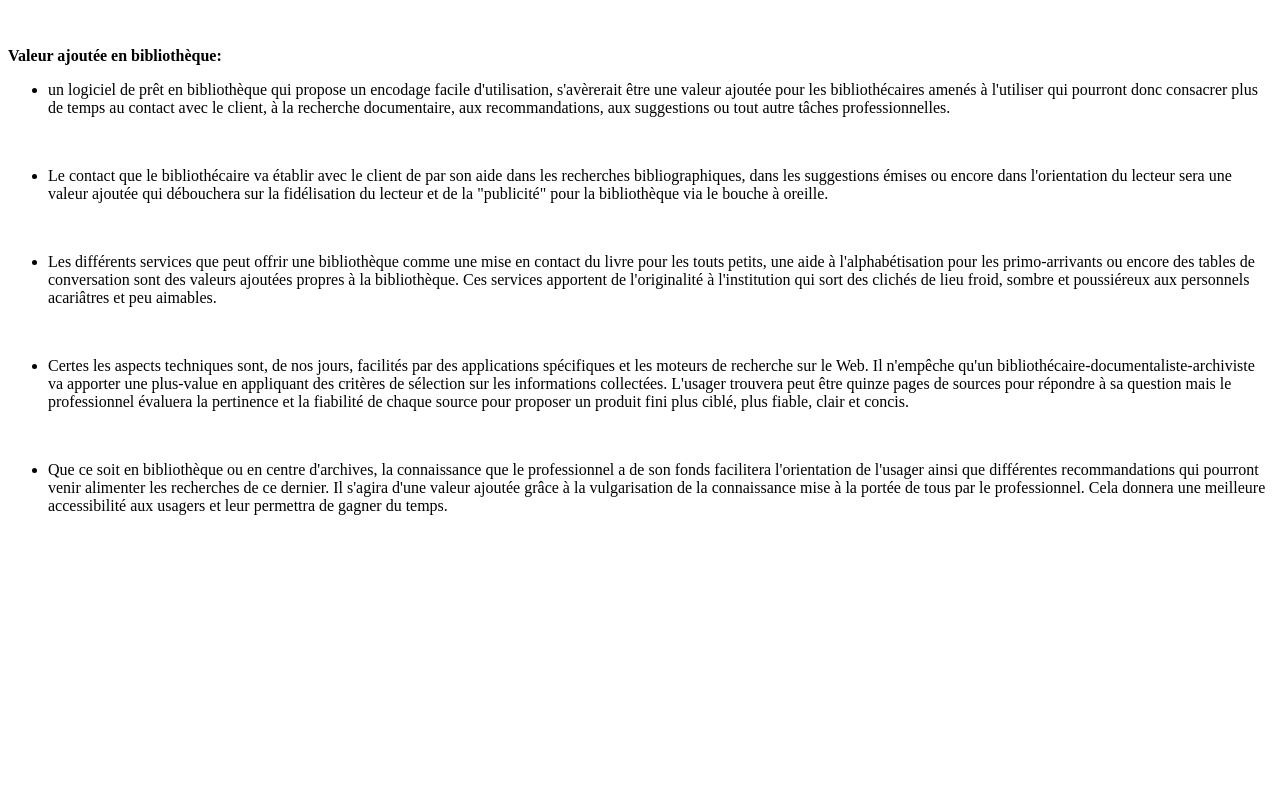
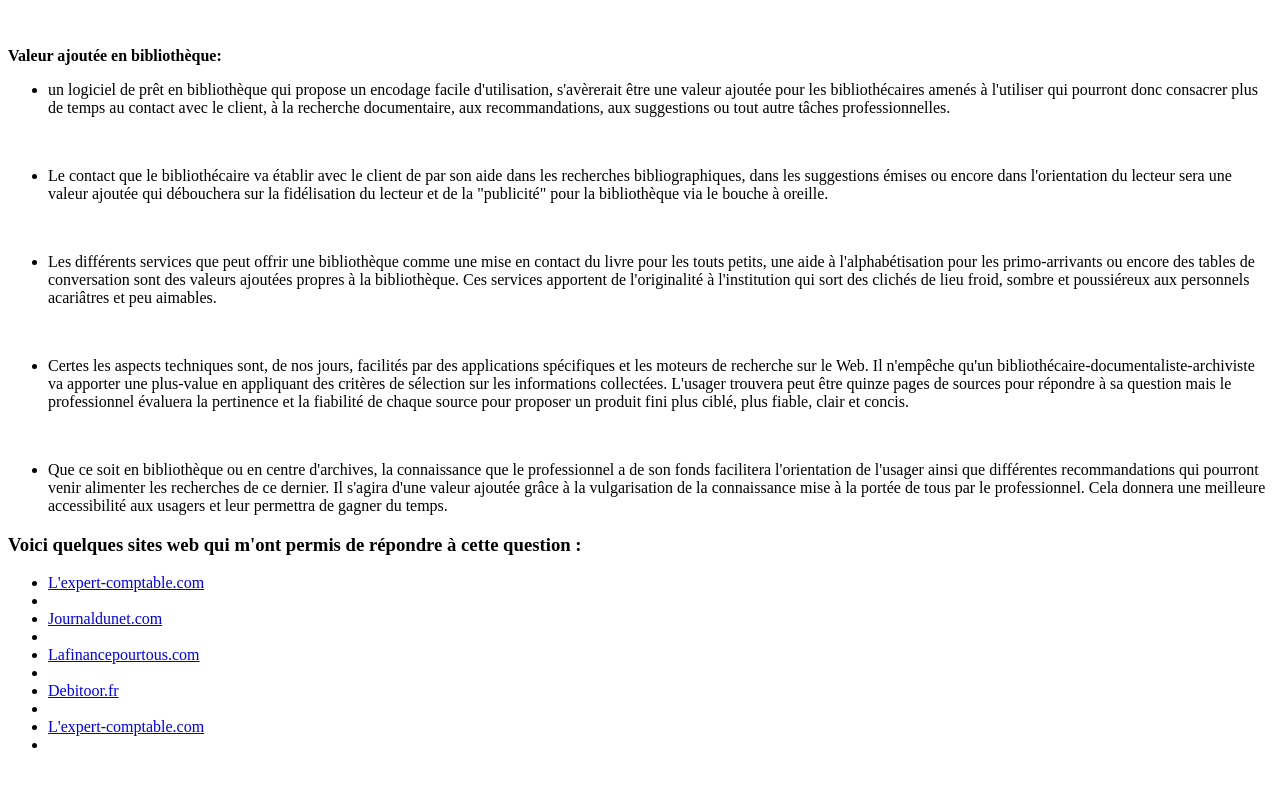
Before and after one commit to abuelens-hephs/abuelens-hephs.github.io, a plain HTML site: page Commentjugerdelavaleurajoutéedunproduitoudunservice.html in a window 1280 px wide. Shown: the part 330-1116 px from the top of the page. Before the commit the page ends 895 px from the top, so only its background shows below. Drawn offline with Linux system fonts and the light colour scheme.

Commit message:
Update Commentjugerdelavaleurajoutéedunproduitoudunservice.html

```diff
--- a/Commentjugerdelavaleurajoutéedunproduitoudunservice.html
+++ b/Commentjugerdelavaleurajoutéedunproduitoudunservice.html
@@ -49,6 +49,14 @@
 <ul>
 	<li>Que ce soit en bibliothèque ou en centre d'archives, la connaissance que le professionnel a de son fonds facilitera l'orientation de l'usager ainsi que différentes recommandations qui pourront venir alimenter les recherches de ce dernier. Il s'agira d'une valeur ajoutée grâce à la vulgarisation de la connaissance mise à la portée de tous par le professionnel. Cela donnera une meilleure accessibilité aux usagers et leur permettra de gagner du temps.</li>
 </ul>
+	<h3> Voici quelques sites web qui m'ont permis de répondre à cette question :</h3>
+<ul>
+	<li><a href="https://www.l-expert-comptable.com/a/531598-l-importance-de-la-valeur-ajoutee-pour-un-client.html">L'expert-comptable.com</a><li>
+	<li><a href="http://www.journaldunet.com/business/pratique/dictionnaire-economique-et-financier/15158/valeur-ajoutee-definition-calcul-traduction.html">Journaldunet.com</a><li>
+	<li><a href="http://www.lafinancepourtous.com/Decryptages/Dossiers/Comptes-de-l-entreprise/Partage-de-la-valeur-ajoutee-et-partage-des-profits/Valeur-ajoutee-qu-est-ce-que-c-est">Lafinancepourtous.com</a><li>
+	<li><a href="https://debitoor.fr/termes-comptables/valeur-ajoutee">Debitoor.fr</a><li>
+	<li><a href="https://www.l-expert-comptable.com/a/529640-comment-calculer-la-valeur-ajoutee-d-une-entreprise.html">L'expert-comptable.com</a><li>
+</ul>
 
 <p>&nbsp;</p>
 </body>
```
